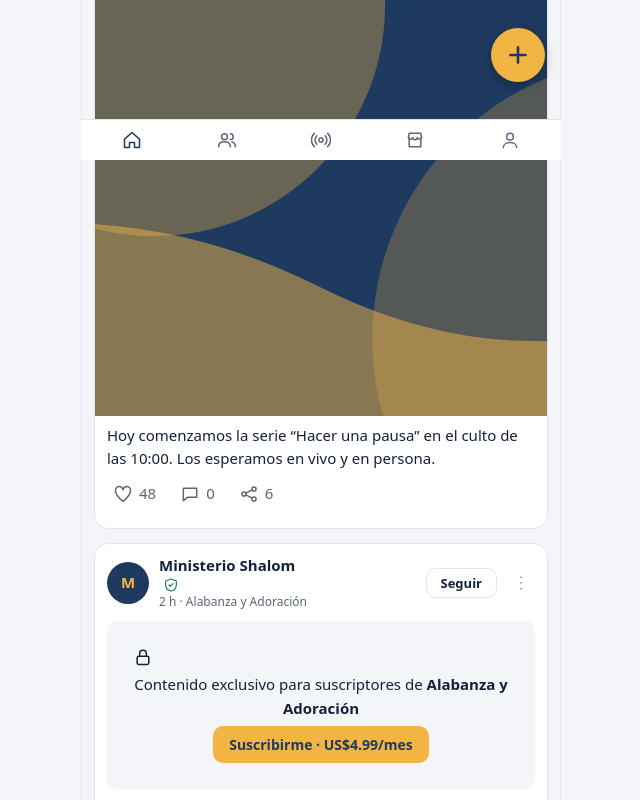
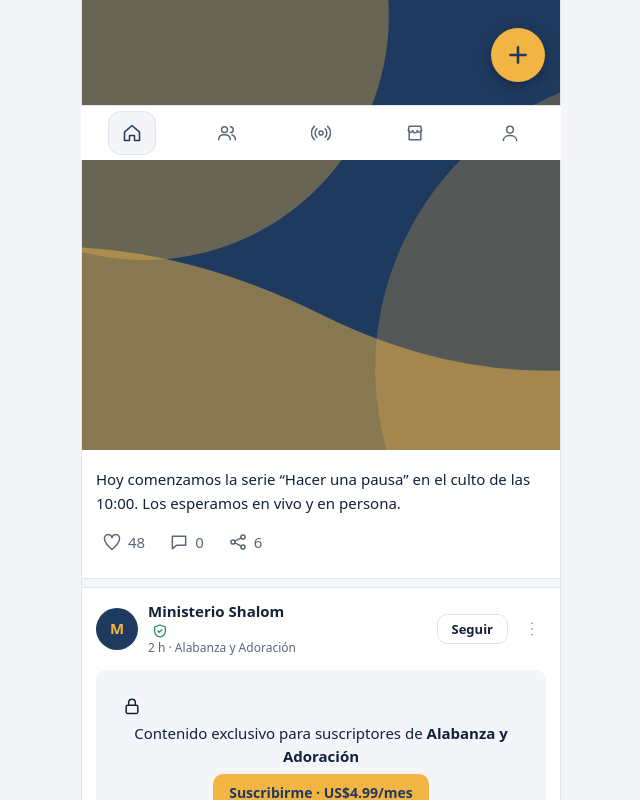
Before and after one commit to radiorudiocelestialtv-cell/selah, a Next.js app: page /inicio in a window 1280 px wide. Shown: the part 640-1440 px from the top of the page, without its empty margins (319-959 px from the left). Built offline with nearby package versions, Linux system fonts and the light colour scheme.

Commit message:
feat: estilo movil de inicio con panel de publicar y vistas

```diff
--- a/src/app/selah.css
+++ b/src/app/selah.css
@@ -64,3 +64,21 @@ input,textarea,select{width:100%;padding:10px 12px;border:1px solid var(--ln);bo
 .bt{position:fixed;bottom:0;left:50%;transform:translateX(-50%);width:100%;max-width:480px;background:var(--cd);border-top:1px solid var(--ln);display:flex;justify-content:space-around;padding:6px 4px calc(6px + env(safe-area-inset-bottom,0px));z-index:6}
 .bt button{background:none;border:0;color:var(--mu);display:flex;flex-direction:column;align-items:center;gap:2px;font:11px system-ui,sans-serif;cursor:pointer;padding:4px 10px}.bt button.on{color:var(--br);font-weight:600}
 .fab{position:fixed;right:max(16px,calc(50% - 224px));bottom:calc(78px + env(safe-area-inset-bottom,0px));width:54px;height:54px;border-radius:50%;background:#F2B544;color:#1F3A5F;border:0;box-shadow:0 4px 14px rgba(0,0,0,.28);z-index:7;cursor:pointer;display:flex;align-items:center;justify-content:center}.fab .i{width:26px;height:26px;stroke-width:2.4}
+
+/* Paso 2: estilo movil de referencia */
+.ap main{padding:0 0 150px}
+.ap main>.cd{margin:12px}
+.pp{border-radius:0;border-width:1px 0;margin-bottom:8px}
+.pp .ph{padding:12px 14px}
+.pp .ac{padding:6px 10px;margin:0;align-items:center}
+.pp .ac .ey{display:flex;gap:6px;align-items:center;color:var(--mu);padding:6px 10px}
+.pp .ac .shr{margin-left:auto}
+.cp{padding:10px 14px 2px}
+.pp .lk{margin:0 14px 10px}
+.pp>div[id^=c]{padding:0 14px 12px}
+.bk{position:fixed;inset:0;background:rgba(10,18,35,.55);z-index:24}
+.ap .cs{display:none}
+.ap .cs.on{display:block;position:fixed;left:50%;bottom:0;transform:translateX(-50%);width:100%;max-width:480px;margin:0;border-radius:18px 18px 0 0;border-width:1px 0 0;z-index:25;padding:14px 14px calc(14px + env(safe-area-inset-bottom,0px))}
+.cs .sh{display:flex;align-items:center;justify-content:space-between;margin-bottom:8px}
+.bt button{width:46px;height:42px;padding:0;justify-content:center;border-radius:12px}
+.bt button.on{background:var(--bg);box-shadow:0 0 0 1px var(--ln)}
--- a/src/components/icons.ts
+++ b/src/components/icons.ts
@@ -20,6 +20,7 @@ export const ICONS = {
   bell: '<path d="M6 17V11a6 6 0 0112 0v6l2 2H4zM10 21h4"/>',
   plus: '<path d="M12 5v14M5 12h14"/>',
   dots: '<path d="M12 5h.01M12 12h.01M12 19h.01"/>',
+  eye: '<path d="M2 12s4-7 10-7 10 7 10 7-4 7-10 7S2 12 2 12z"/><circle cx="12" cy="12" r="3"/>',
 } as const;
 
 export type IconName = keyof typeof ICONS;
```
